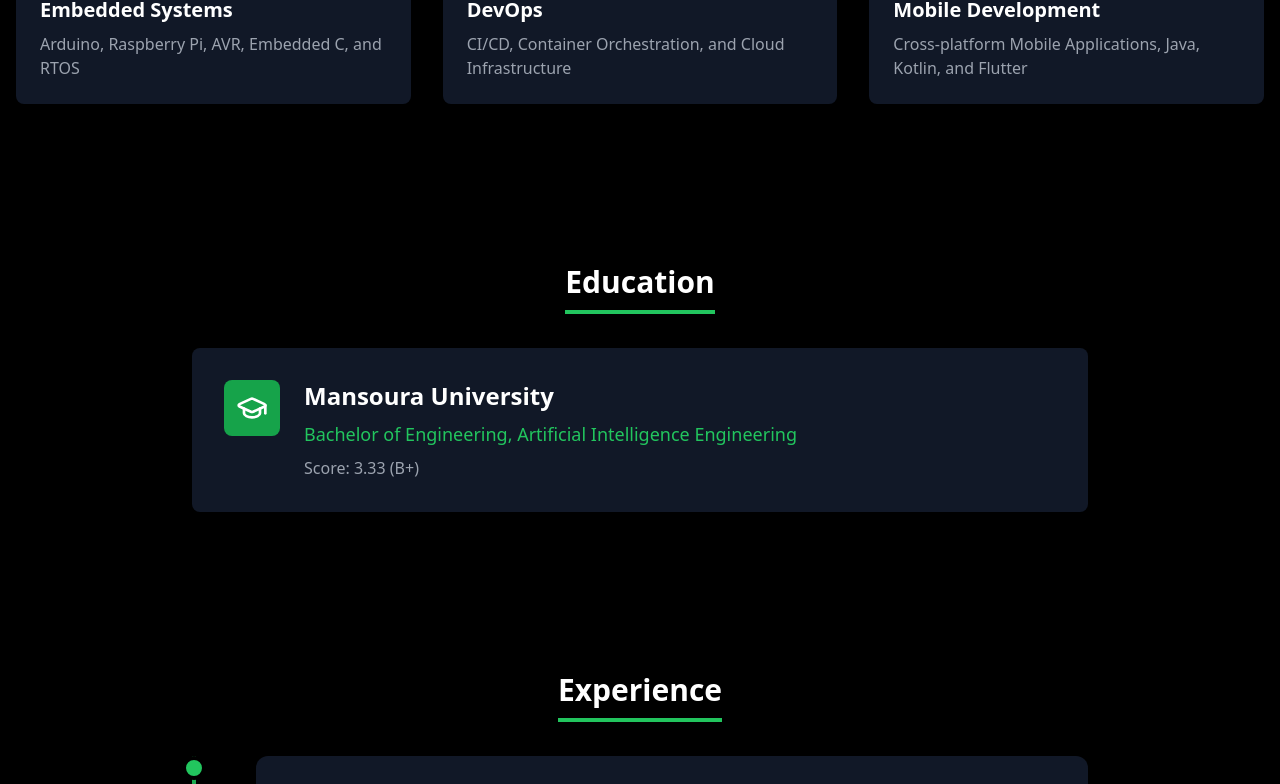
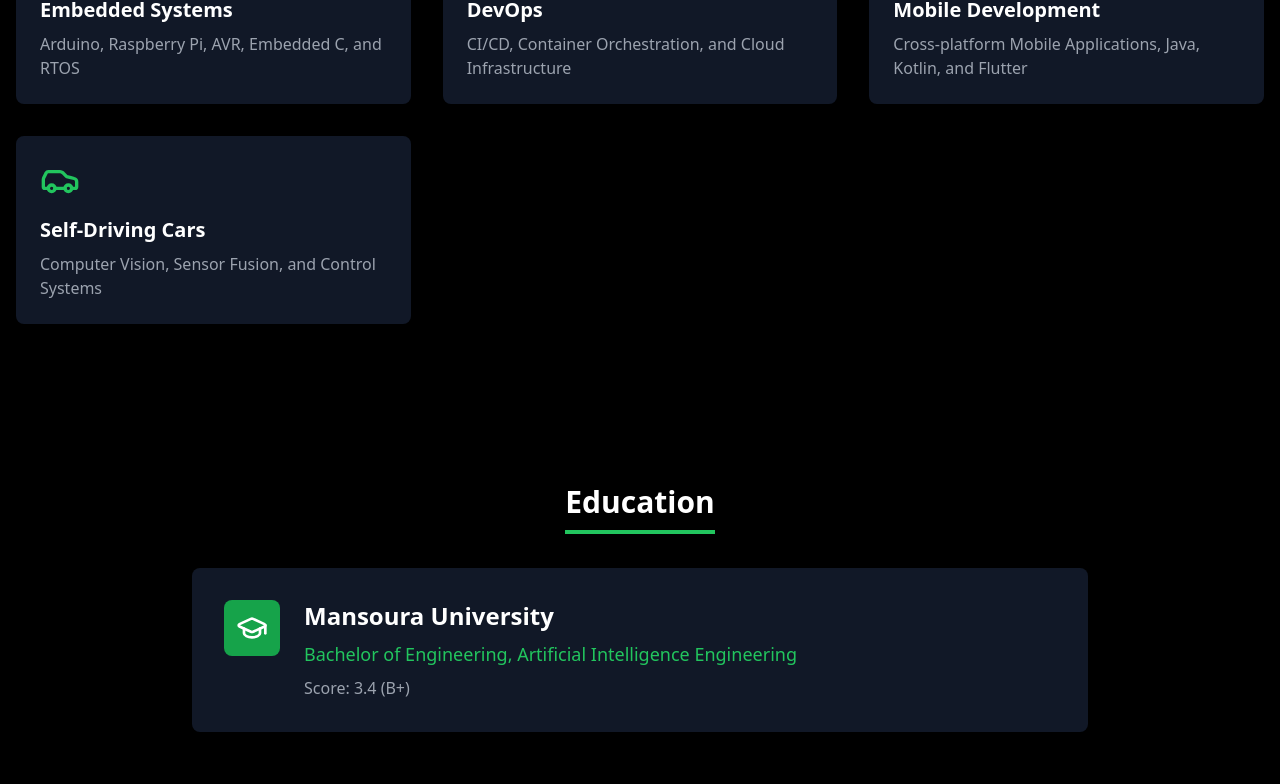
Before and after one commit to mmtrabya/Portfolio-Website, a React (Vite) app: page / in a window 1280 px wide. Shown: the part 1640-2424 px from the top of the page. Built offline with nearby package versions, Linux system fonts and the light colour scheme.

Commit message:
Updated Portfolio

```diff
--- a/package.json
+++ b/package.json
@@ -36,7 +36,7 @@
     "tailwindcss": "^3.4.1",
     "typescript": "^5.5.3",
     "typescript-eslint": "^8.3.0",
-    "vite": "^5.4.2"
+    "vite": "^6.2.3"
   },
   "homepage": "https://mmtrabya.github.io/Portfolio-Website/"
 }
--- a/src/App.tsx
+++ b/src/App.tsx
@@ -7,7 +7,7 @@ import { Education } from './components/Education';
 import { Experience } from './components/Experience/Experience';
 import { Projects } from './components/Projects/Projects';
 import { Certificates } from './components/Certificates/certificates';
-/* import { Achievements } from './components/Achievements/Achievements'; */
+import { Achievements } from './components/Achievements/Achievements';
 import { Testimonials } from './components/Testimonials/Testimonials';
 import { Contact } from './components/Contact';
 import { Copyrights }  from './components/copyright';
@@ -24,7 +24,7 @@ function App() {
       <Experience />
       <Projects />
       <Certificates />
-{/*       <Achievements /> */}
+      <Achievements />
       <Testimonials />
       <Contact />
       <Copyrights />
--- a/src/components/About.tsx
+++ b/src/components/About.tsx
@@ -12,7 +12,7 @@ export const About = () => {
             <p className="text-gray-300 mb-8">
               I’m an AI Engineering student at Mansoura University with a passion for using AI to solve real-world challenges.
               As the Founder and Team President of the Connectors Team, I lead 60+ students in AI-driven projects.
-              I also founded Octware, an initiative to empower students in AI and Data Science. With experience in robotics, mechatronics, and embedded systems, I’m focused on integrating AI with hardware.
+              I also founded Octware, an initiative to empower students in AI and Data Science. With experience in robotics, Autonomous, and embedded systems, I’m focused on integrating AI with hardware.
               Additionally, I’m the PR/FR Director for Hult Prize Mansoura University Campus and have held leadership roles in Startup Grind and the Entrepreneurship Rally.
             </p>
           </div>
--- a/src/components/Achievements/AchievementCard.tsx
+++ b/src/components/Achievements/AchievementCard.tsx
@@ -1,4 +1,4 @@
-/* import React from 'react';
+import React from 'react';
 import { Trophy } from 'lucide-react';
 import { useIntersectionObserver } from '../../hooks/useIntersectionObserver';
 
@@ -41,4 +41,4 @@ export const AchievementCard = ({
       </div>
     </div>
   );
-}; */
+};
--- a/src/components/Achievements/Achievements.tsx
+++ b/src/components/Achievements/Achievements.tsx
@@ -1,38 +1,25 @@
-/* import React from 'react';
+import React from 'react';
 import { SectionTitle } from '../shared/SectionTitle';
 import { AchievementCard } from './AchievementCard';
 
 const achievements = [
   {
-    title: 'First Place - AI Hackathon',
-    description: 'Developed an innovative AI solution for healthcare diagnostics, winning first place among 50+ teams.',
-    date: 'December 2023',
-    category: 'Competition'
+    title: '1st Place Winners In MOYS Incubation',
+    description: 'Continuing the Journey of Shot-Bot 106, We Entered A first-of-Kind Incubation and Qualified among 20 other Teams from 87 team Applied for the Incubation Sponsored by The Minister of Youth & Sports Dr. Ashraf Sobhy and the Ministry of Youth and Sports and won first place in the Incubation with a Grand Prize of 200K EGP for Developing, Building and Fabricating the Complete Solution that will take the game of Basketball into a whole new era of evolution The Project was Developed under the name of Student Activity Teams Connectors & Luminous',
+    date: '2024',
+    category: 'Competition',
   },
   {
-    title: 'Research Publication',
-    description: 'Published research paper on "Deep Learning Applications in Autonomous Systems" in IEEE Conference.',
-    date: 'October 2023',
-    category: 'Academic'
+    title: '3rd Place Winners in Benha University Hackathon for Empowering People of Determination',
+    description: 'I was the team leader for the project Shoot-Bot 106 which is made by two powerful teams Connectors & Luminous, My team and I managed to grab the 3rd place in this competition among 30 other teams which qualified from 195 teams in the competition We won 3rd Place in the (Health & Sports) track and 3rd in the whole competition ',
+    date: '2024',
+    category: 'Competition',
   },
   {
-    title: 'Outstanding Student Award',
-    description: 'Received recognition for academic excellence and leadership in AI engineering program.',
-    date: 'June 2023',
-    category: 'Academic'
+    title: 'Two Times Best Student in Student Activities',
+    date: '2022 & 2023',
+    category: 'Student Activities',
   },
-  {
-    title: 'Robotics Competition Winner',
-    description: 'Led team to victory in national robotics competition with innovative SLAM implementation.',
-    date: 'March 2023',
-    category: 'Competition'
-  },
-  {
-    title: 'AI Project Grant',
-    description: 'Secured research grant for developing AI-powered healthcare solutions.',
-    date: 'January 2023',
-    category: 'Research'
-  }
 ];
 
 export const Achievements = () => {
@@ -48,4 +35,4 @@ export const Achievements = () => {
       </div>
     </section>
   );
-}; */
+};
--- a/src/components/Certificates/certificates.tsx
+++ b/src/components/Certificates/certificates.tsx
@@ -92,6 +92,12 @@ const certificates = [
     organization: 'Siemens & Eitsal',
     certificateUrl: 'https://drive.google.com/file/d/1-oCmtE1rDb392pfimXRo4nRD9CIBEIew/view',
   },
+  {
+    title: 'Machine Learning Nanodegree',
+    organization: 'Udemy',
+    certificateId: 'UC-703d4974-f3ea-425b-89c1-dae173f125cc',
+    certificateUrl: 'https://www.udemy.com/certificate/UC-703d4974-f3ea-425b-89c1-dae173f125cc/',
+  },
 ];
 
 export const Certificates = () => {
--- a/src/components/Education.tsx
+++ b/src/components/Education.tsx
@@ -18,7 +18,7 @@ export const Education = () => {
                 <p className="text-green-500 text-lg mb-2">
                   Bachelor of Engineering, Artificial Intelligence Engineering
                 </p>
-                <p className="text-gray-400">Score: 3.33 (B+)</p>
+                <p className="text-gray-400">Score: 3.4 (B+)</p>
               </div>
             </div>
           </div>
--- a/src/components/Experience/Experience.tsx
+++ b/src/components/Experience/Experience.tsx
@@ -24,19 +24,19 @@ const experiences = [
   {
     title: 'Head of Software',
     company: 'Revive Team',
-    period: '08/2024 - Present',
+    period: '08/2024 - 03/2025',
     description: 'Leading software development initiatives and team management.'
   },
   {
     title: 'Vice President',
     company: 'Entrepreneurship Rally Mansoura University Society',
-    period: '12/2023 - Present',
+    period: '12/2023 - 03/2025',
     description: 'Previously Entrepreneurs Development Director, now leading entrepreneurship initiatives.'
   },
   {
     title: 'PR/FR Director',
     company: 'Hult Prize Mansoura University Campus',
-    period: '11/2024 - present',
+    period: '11/2024 - 03/2025',
     description: 'Managing public and foreign relations for Hult Prize events.'
   },
   {
--- a/src/components/Navigation.tsx
+++ b/src/components/Navigation.tsx
@@ -21,6 +21,7 @@ export const Navigation = () => {
     { href: "#experience", label: "Experience" },
     { href: "#projects", label: "Projects" },
     { href: "#certificates", label: "Certificates" },
+    { href: "#achievements", label: "Achievements" },
     { href: "#testimonials", label: "Testimonials" },
     { href: "#contact", label: "Contact" },
   ];
--- a/src/components/Skills/Skills.tsx
+++ b/src/components/Skills/Skills.tsx
@@ -1,5 +1,5 @@
 import React from 'react';
-import { Brain, Cog, Cpu, Terminal, Smartphone, Server } from 'lucide-react';
+import { Brain, Cog, Cpu, Terminal, Smartphone, Server, Car, vehicle} from 'lucide-react';
 import { SkillCard } from './SkillCard';
 import { SectionTitle } from '../shared/SectionTitle';
 
@@ -33,7 +33,13 @@ const skills = [
     icon: Smartphone,
     title: 'Mobile Development',
     description: 'Cross-platform Mobile Applications, Java, Kotlin, and Flutter'
-  }
+  },
+  {
+    icon: Car,
+    title: 'Self-Driving Cars',
+    description: 'Computer Vision, Sensor Fusion, and Control Systems'
+  },
+
 ];
 
 export const Skills = () => {
```
Also changed, not shown: 1 other file (tests, documents, lock files or other folders).
